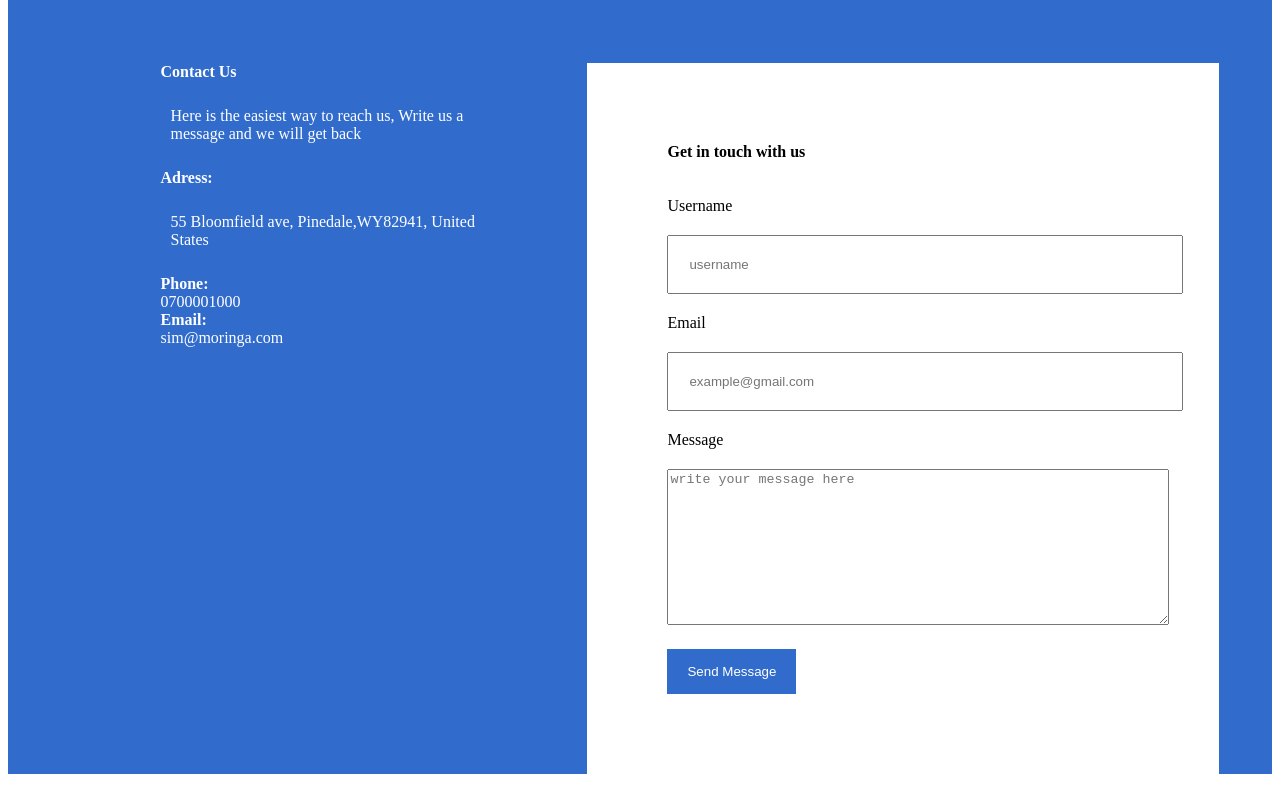
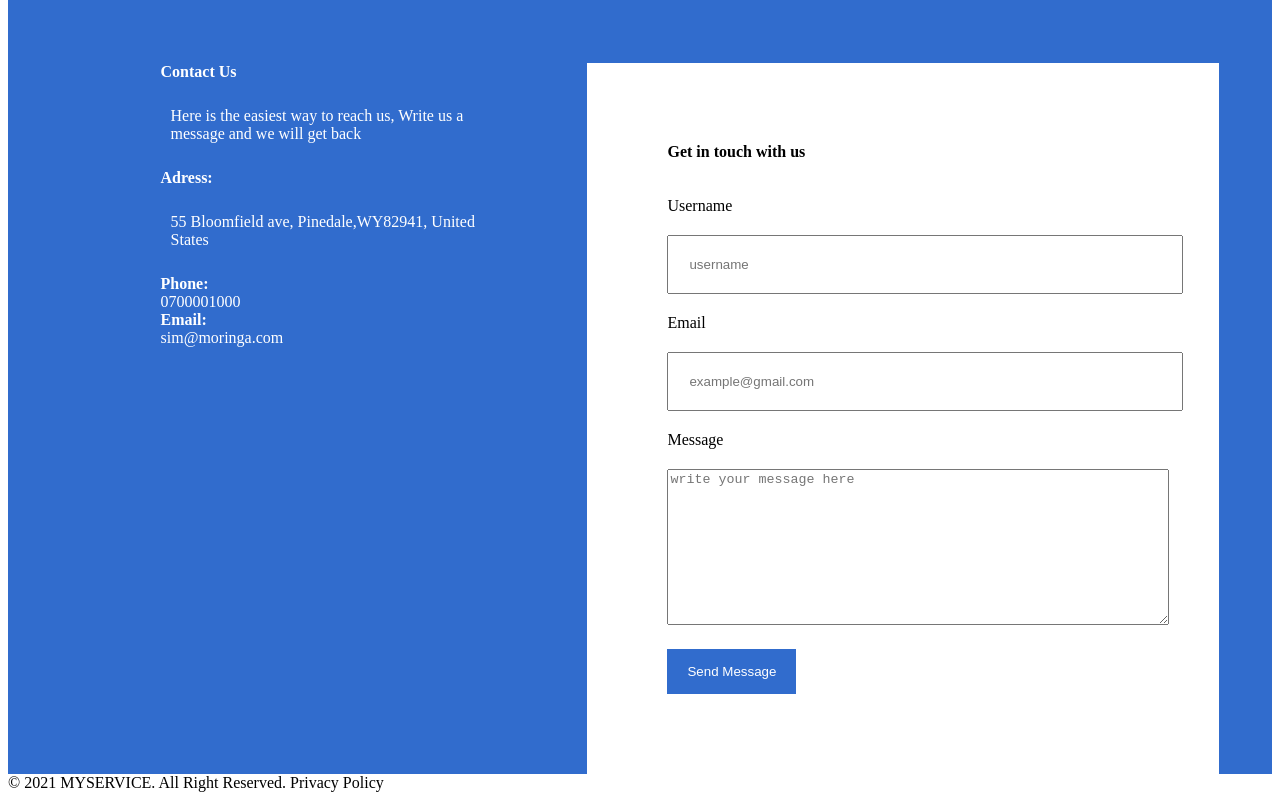
Before and after one commit to antonymburia/myserviser, a plain HTML site: page index.html in a window 1280 px wide. Shown: the part 2400-3200 px from the top of the page. Drawn offline with Linux system fonts and the light colour scheme.

Commit message:
create footer

```diff
--- a/index.html
+++ b/index.html
@@ -111,6 +111,10 @@
                 </form>
              </div>
          </div>
+         <!-- footer-->
+         <div class="footer">
+            &copy; 2021 MYSERVICE. All Right Reserved. Privacy Policy
+         </div>
     </div>
 
 </body>
```
